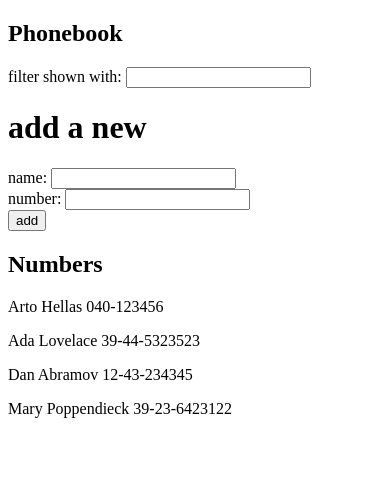
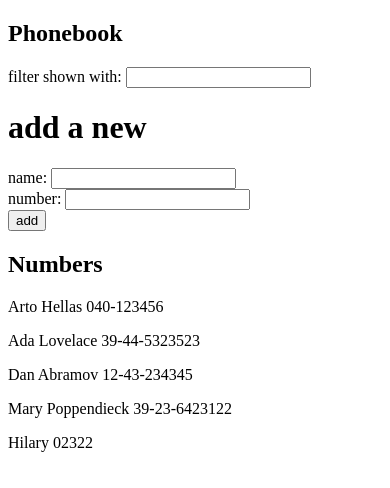
Before and after one commit to k-hn/fullstackopen, a React (Vite) app in the folder part2/exercises/phonebook/: page / in a window 390 px wide. Shown: the top 488 px of the page. Built offline with nearby package versions, Linux system fonts and the light colour scheme; data requests are answered from the project's data file.

Commit message:
[exercise] 2.12: The Phonebook step7

```diff
--- a/part2/exercises/phonebook/db.json
+++ b/part2/exercises/phonebook/db.json
@@ -19,6 +19,11 @@
       "name": "Mary Poppendieck",
       "number": "39-23-6423122",
       "id": 4
+    },
+    {
+      "name": "Hilary",
+      "number": "02322",
+      "id": 5
     }
   ]
 }
--- a/part2/exercises/phonebook/src/App.jsx
+++ b/part2/exercises/phonebook/src/App.jsx
@@ -36,7 +36,14 @@
       name: newName,
       number: newNumber
     }
-    setPersons(persons.concat(personObject))
+    // Save to backend
+    axios
+      .post("http://localhost:3001/persons", personObject)
+      .then((response) => {
+        setPersons(persons.concat(response.data))
+      })
+
+    // setPersons(persons.concat(personObject))
     setNewName("")
     setNewNumber("")
   }
```
Also changed, not shown: part2/exercises/phonebook/src/services/contacts.js (added). Lines whose indentation alone changed are shown as unchanged.
